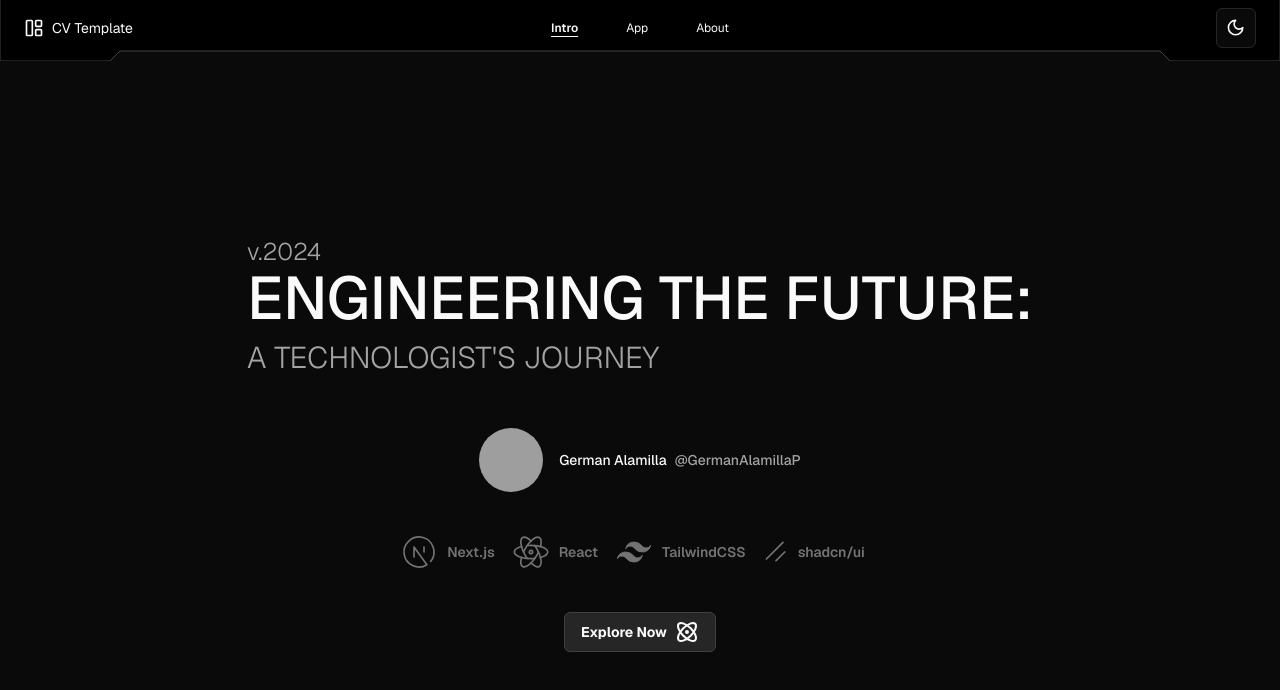
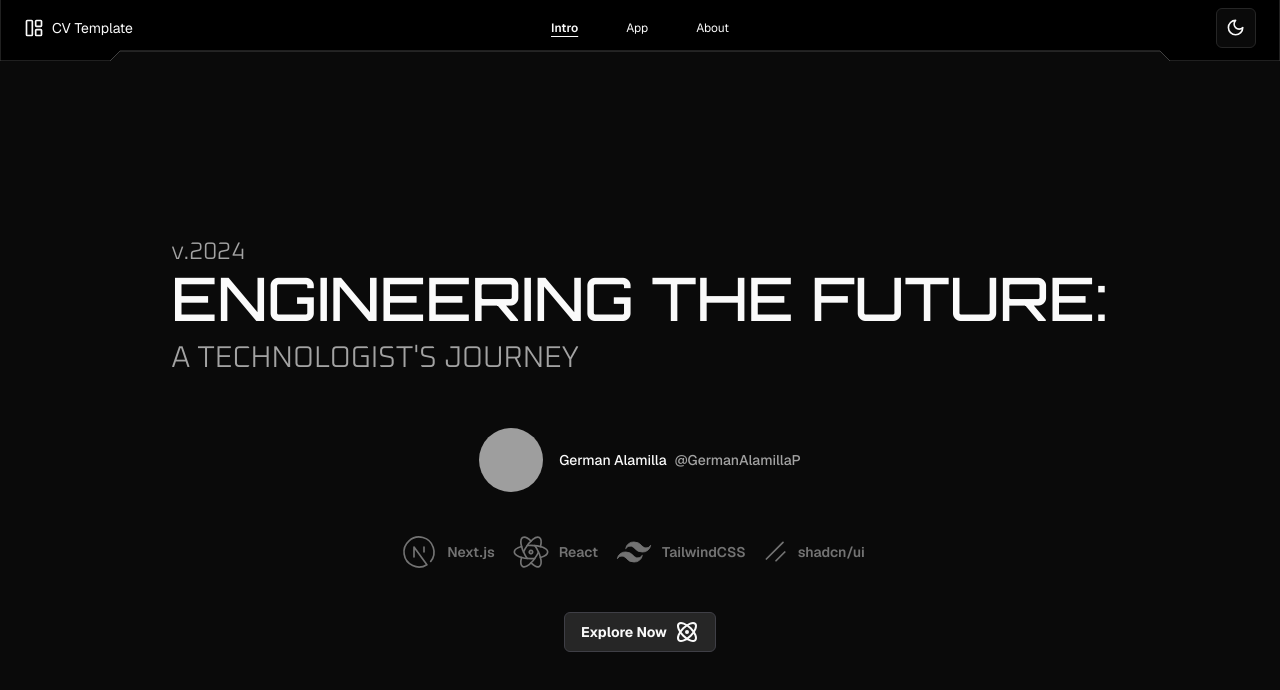
Before and after one commit to gap689/cv, a Next.js app: page / in a window 1280 px wide. Shown: the top 690 px of the page. Built offline with nearby package versions, Linux system fonts and the light colour scheme; grey boxes are pictures that could not be loaded.

Commit message:
💄  update font styles

```diff
--- a/app/layout.tsx
+++ b/app/layout.tsx
@@ -1,5 +1,5 @@
 import type { Metadata } from 'next'
-import { Inter } from 'next/font/google'
+import { Inter, Orbitron, Oxanium } from 'next/font/google'
 import dynamic from 'next/dynamic'
 import Script from 'next/script';
 
@@ -9,9 +9,25 @@ import './globals.css'
 
 import { PAGEDESCRIPTION, PAGETITLE } from '@/lib/constants';
 
-const inter = Inter({ subsets: ['latin'] })
+const TopNavigation = dynamic(() => import('@/components/navigation/top-nav'), { ssr: false })
 
-const TopNavigation = dynamic(() => import('@/components/navigation/top-nav'), { ssr: false })
+const inter = Inter({
+  subsets: ['latin'],
+  display: 'swap',
+  variable: '--font-inter'
+})
+
+const orbitron = Orbitron({
+  subsets: ['latin'],
+  display: 'swap',
+  variable: '--font-orbitron',
+})
+
+const oxanium = Oxanium({
+  subsets: ['latin'],
+  display: 'swap',
+  variable: '--font-oxanium',
+})
 
 export const metadata: Metadata = {
   title: PAGETITLE,
@@ -40,7 +56,7 @@ export default function RootLayout({
           }
         </Script>
       </head>
-      <body className={GeistSans.className}>
+      <body className={`${inter.variable} ${orbitron.variable} ${GeistSans.className} ${oxanium.variable}`}>
         <ThemeProvider
           attribute="class"
           defaultTheme="dark"
--- a/app/page.tsx
+++ b/app/page.tsx
@@ -8,13 +8,13 @@ export default function Home() {
   return (
     <main className="flex min-h-[600px] h-full dark:bg-inherit flex-col items-center justify-center pt-12">
       <div className='font-light uppercase md:text-3xl text-2xl sm:p-10 p-5 text-pretty'>
-        <div className='md:text-2xl text-lg lowercase font-light text-muted-foreground'>
+        <div className='md:text-2xl text-lg lowercase font-light text-muted-foreground font-oxanium'>
           v.2024
         </div>
-        <div className='md:text-6xl text-4xl font-medium'>
+        <div className='md:text-6xl text-4xl font-medium font-orbitron'>
           Engineering the Future:
         </div>
-        <div className='text-muted-foreground py-3'>
+        <div className='text-muted-foreground py-3 font-oxanium'>
           A Technologist&apos;s Journey
         </div>
       </div>
--- a/tailwind.config.ts
+++ b/tailwind.config.ts
@@ -31,6 +31,11 @@ const config = {
       },
     },
     extend: {
+      fontFamily: {
+        inter: ['var(--font-inter)'],
+        orbitron: ['var(--font-orbitron)'],
+        oxanium: ['var(--font-oxanium)']
+      },
       colors: {
         border: "hsl(var(--border))",
         input: "hsl(var(--input))",
```
